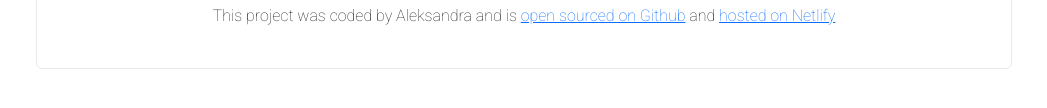
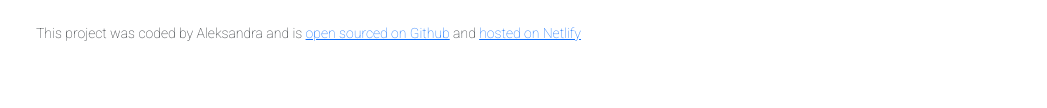
Before and after one commit to olagos90/my-weather-app, a plain HTML site: page index.html in a window 1280 px wide. Shown: the part 652-760 px from the top of the page, without its empty margins (116-1163 px from the left). Drawn offline with nearby package versions, Linux system fonts and the light colour scheme; no server answers.

Commit message:
updated html

```diff
--- a/index.html
+++ b/index.html
@@ -96,11 +96,17 @@
             <h6><small class="text-muted">21°C</small></h6>
 		</div>
 	</div>
+</div>
+</div>
+</div>
+<br>
+  <div>
+    <small>
+
+  This project was coded by Aleksandra and is <a href="https://github.com/olagos90/my-weather-app">open sourced on Github</a> and <a href="https://app.netlify.com/sites/precious-licorice-a17421/overview">hosted on Netlify</a>
+</small>
 	</div>
-<br><br>
-<footer>
-  This project was coded by Aleksandra and is <a href="https://github.com/olagos90/my-weather-app">open sourced on Github</a> and <a href="https://app.netlify.com/sites/precious-licorice-a17421/overview">hosted on Netlify</a>
-</footer>
+
   <script src="src/index.js"></script>
   </body>
 </html>
```
